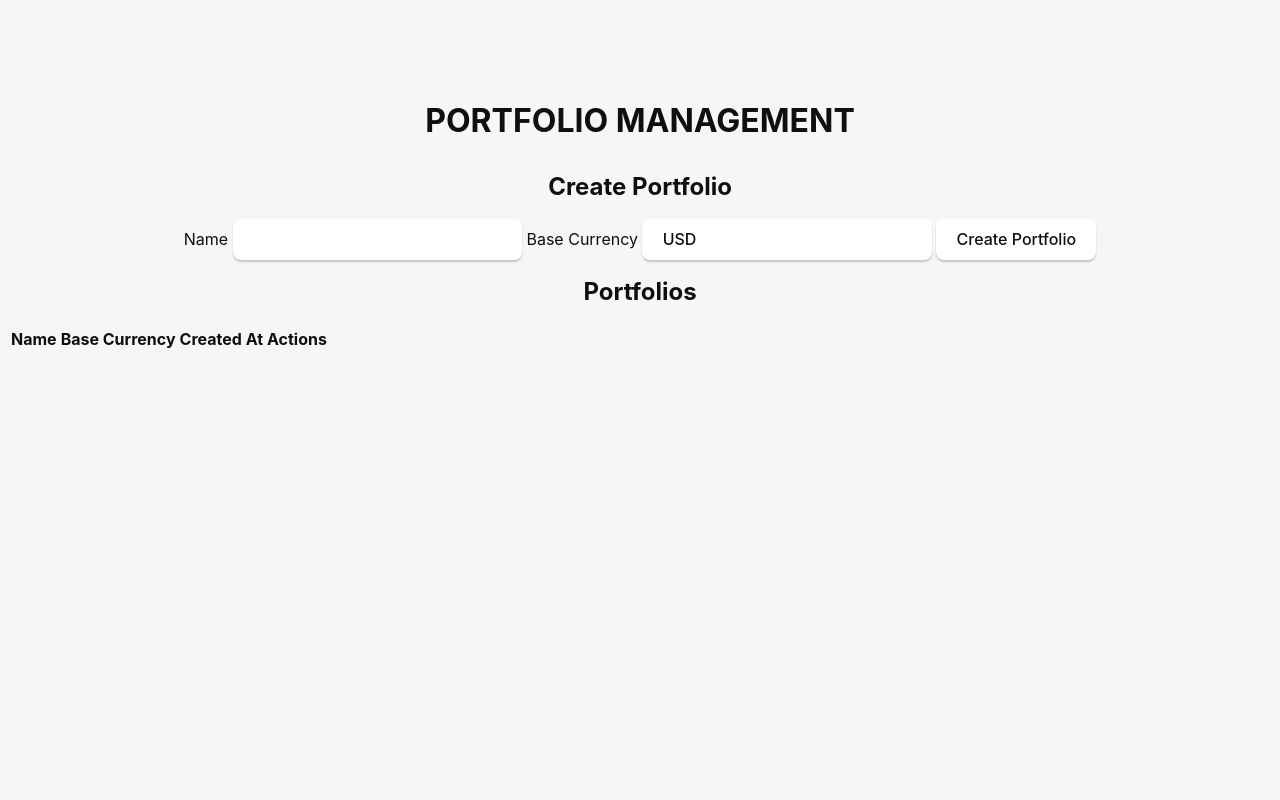
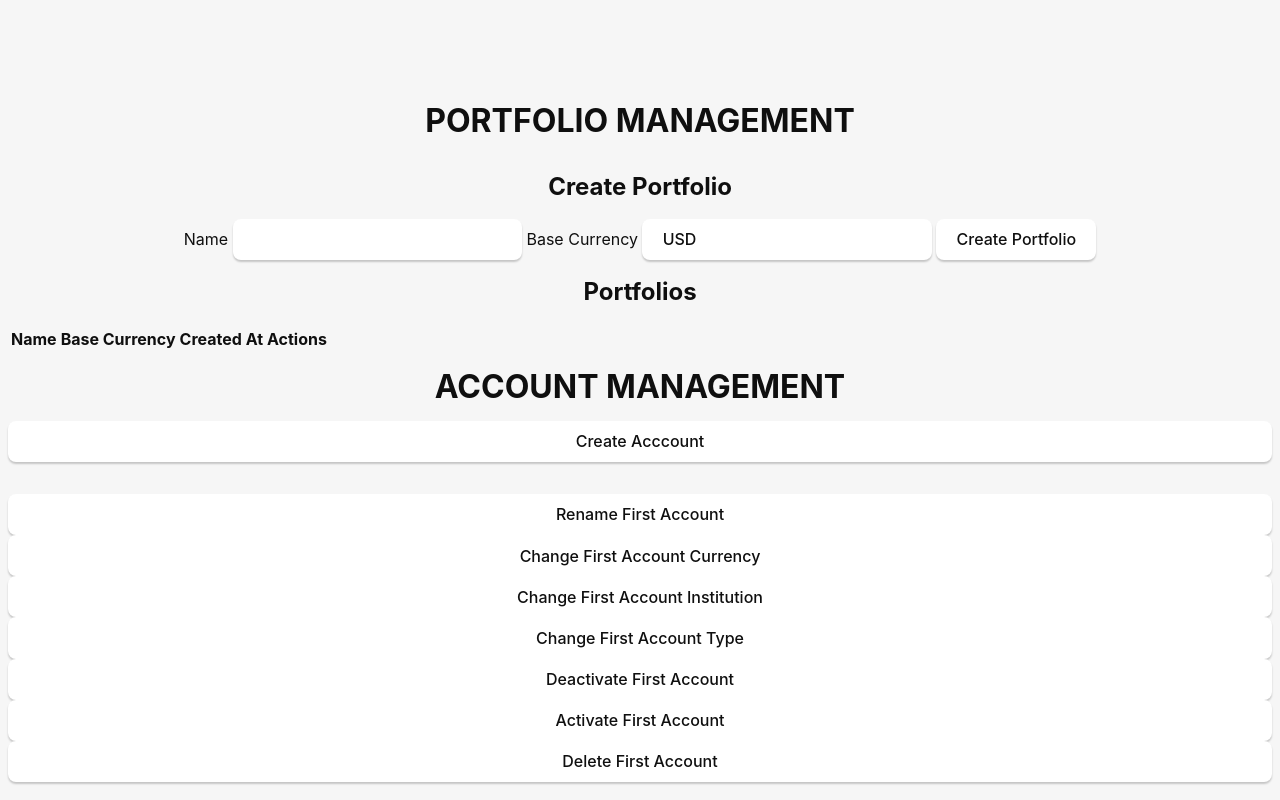
Before and after one commit to aparajit93/investment-tracker, a SvelteKit app: page / in a window 1280 px wide. Built offline with nearby package versions, Linux system fonts and the light colour scheme.

Commit message:
account management ui test

```diff
--- a/src/lib/api/account.ts
+++ b/src/lib/api/account.ts
@@ -66,15 +66,15 @@ export async function renameAccount(request:RenameAccountRequest) {
 }
 
 export async function changeAccountCurrency(request:ChangeAccountCurrencyRequest) {
-    await invoke("change_account_currency", { id: request.id, name: request.currency });
+    await invoke("change_account_currency", { id: request.id, currency: request.currency });
 }
 
 export async function changeAccountInstitution(request:ChangeAccountInstitutionRequest) {
-    await invoke("change_account_institution", { id: request.id, name: request.institution });
+    await invoke("change_account_institution", { id: request.id, institution: request.institution });
 }
 
 export async function changeAccountType(request:ChangeAccountTypeRequest) {
-    await invoke("change_account_type", { id: request.id, name: request.accountType });
+    await invoke("change_account_type", { id: request.id, accountType: request.accountType });
 }
 
 export async function activateAccount(id:string) {
@@ -84,3 +84,7 @@ export async function activateAccount(id:string) {
 export async function deactivateAccount(id:string) {
     await invoke("deactivate_account", { id: id });
 }
+
+export async function deleteAccount(id:string) {
+    await invoke("delete_account", { id });
+}
--- a/src/routes/+page.svelte
+++ b/src/routes/+page.svelte
@@ -3,11 +3,24 @@
   import { onMount } from "svelte";
   import { createPortfolio, listPortfolios, renamePortfolio, deletePortfolio, changePortfolioBaseCurrency } from "../lib/api/portfolio";
   import type { Portfolio } from "../lib/api/portfolio";
+  import {
+    AccountType,
+    createAccount,
+    listAccounts,
+    renameAccount,
+    changeAccountCurrency,
+    changeAccountInstitution,
+    changeAccountType,
+    deactivateAccount,
+    activateAccount,
+    deleteAccount} from "$lib/api/account";
+  import type { Account } from "$lib/api/account";
 
   // let name = $state("");
   // let greetMsg = $state("");
 
   let portfolios = $state<Portfolio[]>([]);
+  let accounts = $state<Account[]>([]);
 
   let portfolioName = $state("");
   let baseCurrency = $state("USD");
@@ -22,6 +35,14 @@
 
   async function loadPortfolios() {
     portfolios = await listPortfolios();
+  }
+
+  async function mountLoad() {
+    portfolios = await listPortfolios();
+    accounts = await listAccounts(portfolios[0].id);
+  }
+  async function loadAccounts() {
+    accounts = await listAccounts(portfolios[0].id);
   }
 
   async function handlePortfolioSubmit(event:SubmitEvent) {
@@ -41,30 +62,6 @@
     }
   }
 
-  // async function renameFirstPortfolio() {
-  //   if (portfolios.length == 0) {
-  //     return;
-  //   }
-
-  //   const first = portfolios[0];
-
-  //   await renamePortfolio({id: first.id, name: `${first.name}_updated`});
-
-  //   await loadPortfolios();
-  // }
-
-  // async function changeFirstPortfolioBaseCurrency() {
-  //   if (portfolios.length == 0) {
-  //     return;
-  //   }
-
-  //   const first = portfolios[0];
-
-  //   await changePortfolioBaseCurrency({id: first.id, baseCurrency: "CAD"});
-
-  //   await loadPortfolios();
-  // }
-
   async function handleDeletePortfolio(id: string) {
     if (portfolios.length == 0) {
       return;
@@ -75,7 +72,111 @@
     await loadPortfolios();
   }
 
-  onMount(loadPortfolios);
+  // ACCOUNT TESTING
+
+    async function handleAccountSubmit() {
+    // event.preventDefault();
+
+    // error = "";
+
+    try {
+        await createAccount({
+          portfolioId: portfolios[0].id,
+          name: "TEST",
+          institution: "TRIAL",
+          accountType: AccountType.Brokerage,
+          currency: "USD"
+        });
+        await loadAccounts();
+    } catch (err) {
+        error = String(err);
+    }
+  }
+
+  async function renameFirstAccount() {
+    if (accounts.length == 0) {
+      return;
+    }
+
+    const first = accounts[0];
+
+    await renameAccount({id: first.id, name: `${first.name}_updated`});
+
+    await loadAccounts();
+  }
+
+  async function changeFirstAccountCurrency() {
+    if (accounts.length == 0) {
+      return;
+    }
+
+    const first = accounts[0];
+
+    await changeAccountCurrency({id: first.id, currency: "CAD"});
+
+    await loadAccounts();
+  }
+
+  async function changeFirstAccountInstitution() {
+    if (accounts.length == 0) {
+      return;
+    }
+
+    const first = accounts[0];
+
+    await changeAccountInstitution({id: first.id, institution: "BANK"});
+
+    await loadAccounts();
+  }
+
+  async function changeFirstAccountType() {
+    if (accounts.length == 0) {
+      return;
+    }
+
+    const first = accounts[0];
+
+    await changeAccountType({id: first.id, accountType: AccountType.Savings});
+
+    await loadAccounts();
+  }
+
+  async function deactivateFirstAccount() {
+    if (accounts.length == 0) {
+      return;
+    }
+
+    const first = accounts[0];
+
+    await deactivateAccount(first.id);
+
+    await loadAccounts();
+  }
+
+  async function activateFirstAccount() {
+    if (accounts.length == 0) {
+      return;
+    }
+
+    const first = accounts[0];
+
+    await activateAccount(first.id);
+
+    await loadAccounts();
+  }
+
+  async function deleteFirstAccount() {
+    if (portfolios.length == 0) {
+      return;
+    }
+
+    await deleteAccount(accounts[0].id);
+
+    await loadAccounts();
+  }
+
+  // onMount(loadPortfolios);
+  onMount(mountLoad);
 </script>
 
 <main class="container">
@@ -151,17 +252,45 @@
     </table>
   </section>
 
-  <!-- <button onclick={renameFirstPortfolio}>
-    Rename First Portfolio
+  <h1>ACCOUNT MANAGEMENT</h1>
+  <button onclick={handleAccountSubmit}>Create Acccount</button>
+  <ul>
+    {#each accounts as account}
+      <li>{account.name}</li>
+      <li>{account.institution}</li>
+      <li>{account.accountType}</li>
+      <li>{account.currency}</li>
+      <li>{account.isActive}</li>
+    {/each}
+  </ul>
+
+  <button onclick={renameFirstAccount}>
+    Rename First Account
   </button>
 
-  <button onclick={changeFirstPortfolioBaseCurrency}>
-    Change First Portfolio Base Currency
+  <button onclick={changeFirstAccountCurrency}>
+    Change First Account Currency
   </button>
 
-  <button onclick={deleteFirstPortfolio}>
-    Delete First Portfolio
-  </button> -->
+  <button onclick={changeFirstAccountInstitution}>
+    Change First Account Institution
+  </button>
+
+  <button onclick={changeFirstAccountType}>
+    Change First Account Type
+  </button>
+
+  <button onclick={deactivateFirstAccount}>
+    Deactivate First Account
+  </button>
+
+  <button onclick={activateFirstAccount}>
+    Activate First Account
+  </button>
+
+  <button onclick={deleteFirstAccount}>
+    Delete First Account
+  </button>
 </main>
 
 <style>
```
